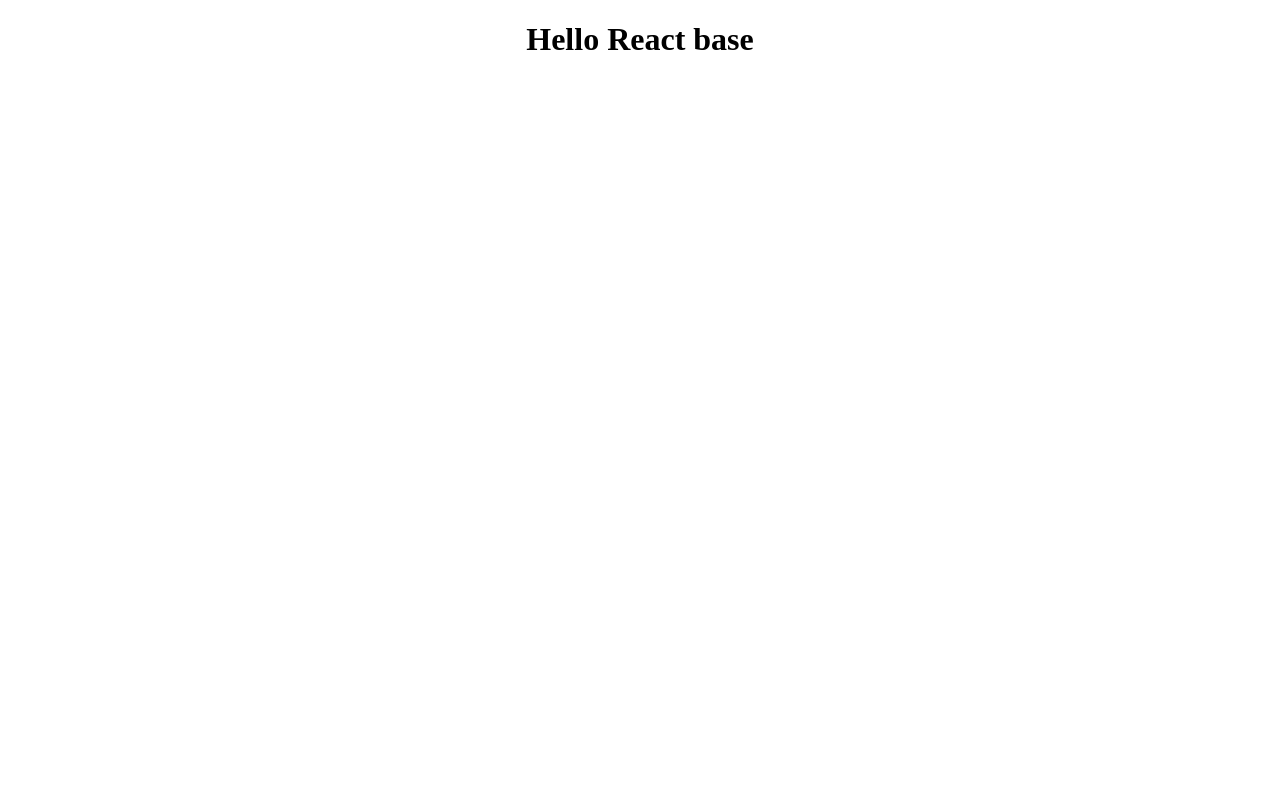
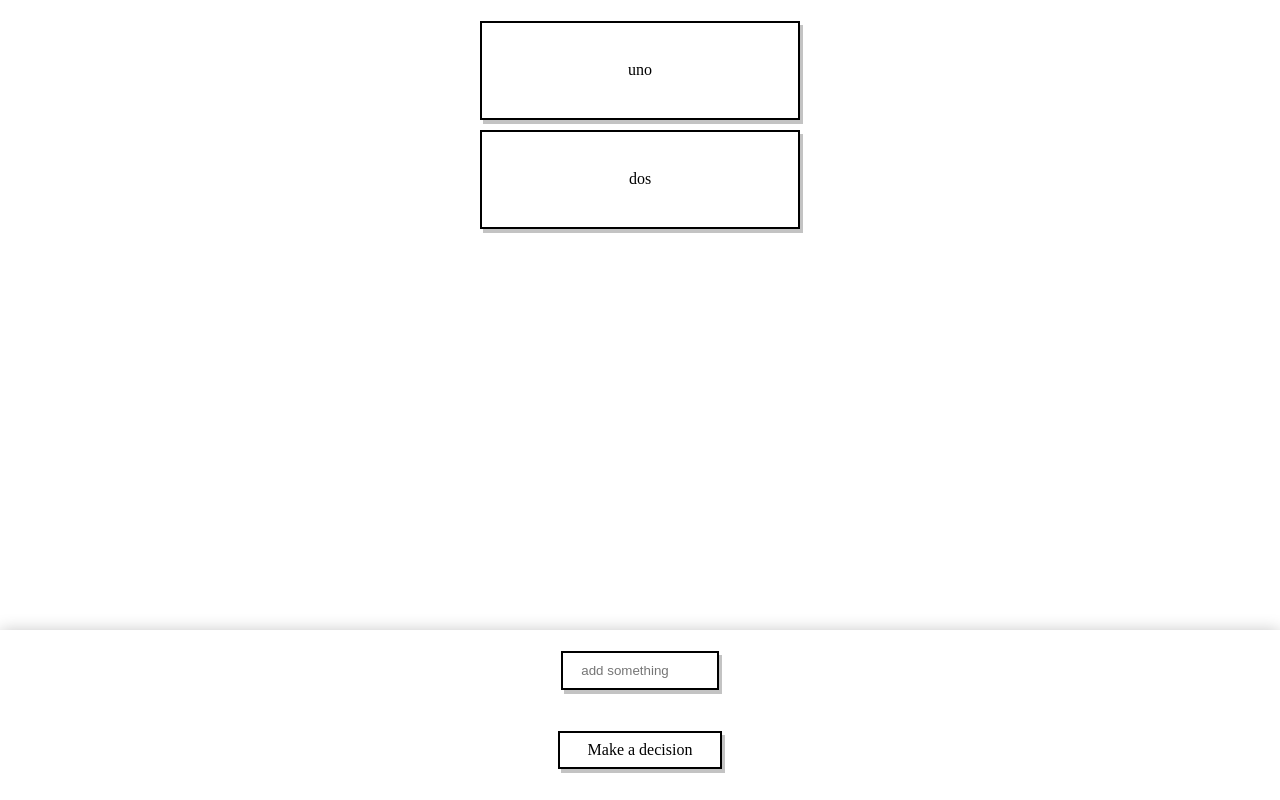
Before and after one commit to criaturaExperimental/diecision-maker, a React app: page / in a window 1280 px wide. Built offline with nearby package versions, Linux system fonts and the light colour scheme.

Commit message:
Set main layout

```diff
--- a/src/components/App.jsx
+++ b/src/components/App.jsx
@@ -1,14 +1,48 @@
 import React from 'react';
-import styled from 'styled-components';
+import styled, { createGlobalStyle } from 'styled-components';
 
-function AppBase(props) {
+import { List } from 'components/List';
+import { Footer } from 'components/Footer';
+import { Input } from 'components/Input';
+import { ButtonSimple } from 'components/ButtonSimple';
+
+const decisionList = [
+  {
+    id: '01',
+    label: 'uno',
+  },
+  {
+    id: '02',
+    label: 'dos',
+  },
+];
+
+export function AppBase(props) {
   return (
-    <div className={props.className}>
-      <h1>Hello {props.appTitle}</h1>
-    </div>
+    <main className={props.className}>
+      <GlobalStyle />
+      <List list={decisionList} />
+      <Footer>
+        <Input
+          placeholder='add something'
+          keyHandler={() => console.log('you keyed up')}
+          inputOnChange={() => console.log('value changed')}
+          value=''
+        />
+        <ButtonSimple
+          decisionButtonClickHandler={() => console.log('Button clicked')}
+          label='Make a decision'
+        />
+      </Footer>
+    </main>
   );
 }
 
 export const App = styled(AppBase)`
   text-align: center;
 `;
+
+const GlobalStyle = createGlobalStyle`
+  body {
+    margin: 0;
+  }`;
--- /dev/null
+++ b/src/components/ButtonSimple.js
@@ -0,0 +1,26 @@
+import React from 'react';
+import styled from 'styled-components';
+
+export function ButtonSimpleBase(props) {
+  return (
+    <div
+      className={props.className}
+      onClick={props.decisionButtonClickHandler}
+      alt='Make decision'
+    >
+      <p>{props.label}</p>
+    </div>
+  );
+}
+
+export const ButtonSimple = styled(ButtonSimpleBase)`
+  cursor: pointer;
+  border: 2px solid black;
+  box-shadow: 3px 4px 0px 0px #c3c3c3;
+  width: 20ch;
+  transition: 300ms ease-in-out;
+  background-color: white;
+  p {
+    margin: 8px 0;
+  }
+`;
--- /dev/null
+++ b/src/components/Footer.jsx
@@ -0,0 +1,24 @@
+import React from 'react';
+import styled from 'styled-components';
+
+export function FooterBase(props) {
+  return <footer className={props.className}>{props.children}</footer>;
+}
+
+export const Footer = styled(FooterBase)`
+  display: flex;
+  flex-direction: column;
+  justify-content: space-around;
+  align-items: center;
+  box-shadow: 0 1px 16px 0px #c3c3c3;
+  padding-bottom: 10px;
+  background-color: white;
+  position: fixed;
+  bottom: 0;
+  width: 100%;
+  height: 20vh;
+  h1 {
+    color: black;
+    font-size: 1.75em;
+  }
+`;
--- /dev/null
+++ b/src/components/Input.jsx
@@ -0,0 +1,22 @@
+import React from 'react';
+import styled from 'styled-components';
+
+export function InputBase(props) {
+  return (
+    <input
+      className={props.className}
+      placeholder={props.placeholder}
+      onKeyUp={props.keyHandler}
+      onChange={(event) => props.inputOnChange(event.target.value)}
+      value={props.value}
+    ></input>
+  );
+}
+
+export const Input = styled(InputBase)`
+  border: 2px solid black;
+  box-shadow: 3px 4px 0px 0px #c3c3c3;
+  line-height: 2.5em;
+  width: 18ch;
+  padding-left: 18px;
+`;
--- /dev/null
+++ b/src/components/ItemList.jsx
@@ -0,0 +1,19 @@
+import React from 'react';
+import styled from 'styled-components';
+
+export function Component(props) {
+  return (
+    <li className={props.className} key={props.index}>
+      {props.label}
+    </li>
+  );
+}
+
+export const ItemList = styled(Component)`
+  cursor: pointer;
+  padding: 3%;
+  margin: 5px;
+  width: 30ch;
+  border: 2px solid black;
+  box-shadow: 3px 4px 0px 0px #c3c3c3;
+`;
--- /dev/null
+++ b/src/components/List.jsx
@@ -0,0 +1,24 @@
+import React from 'react';
+import styled from 'styled-components';
+
+import { ItemList } from 'components/ItemList';
+
+export function ListBase(props) {
+  return (
+    <ul className={props.className}>
+      {props.list.map((item) => (
+        <ItemList key={item.id} label={item.label} />
+      ))}
+    </ul>
+  );
+}
+
+export const List = styled(ListBase)`
+  list-style: none;
+  padding-inline-start: 0;
+  display: flex;
+  flex-direction: column;
+  align-items: center;
+  height: 65vh;
+  overflow: scroll;
+`;
--- a/src/index.html
+++ b/src/index.html
@@ -8,7 +8,7 @@
 </head>
 
 <body>
-  <div id="App"></div>
+  <main id="App"></main>
 </body>
 
 </html>
--- a/src/index.js
+++ b/src/index.js
@@ -2,4 +2,4 @@ import React from 'react';
 import ReactDOM from 'react-dom';
 import { App } from 'components/App.jsx';
 
-ReactDOM.render(<App appTitle='React base' />, document.getElementById('App'));
+ReactDOM.render(<App />, document.getElementById('App'));
--- a/webpack.config.js
+++ b/webpack.config.js
@@ -4,13 +4,15 @@ const { CleanWebpackPlugin } = require('clean-webpack-plugin');
 
 module.exports = {
   entry: {
-    bundle: './src/index.js'
+    bundle: './src/index.js',
   },
   resolve: {
     alias: {
       components: path.resolve(__dirname, './src/components/'),
-      helpers: path.resolve(__dirname, './src/helpers/')
-    }
+      helpers: path.resolve(__dirname, './src/helpers/'),
+      styles: path.resolve(__dirname, './src/styles/'),
+    },
+    extensions: ['.js', '.jsx'],
   },
   module: {
     rules: [
@@ -18,25 +20,25 @@ module.exports = {
         test: /\.(js|jsx)$/,
         exclude: /node_modules/,
         use: {
-          loader: 'babel-loader'
-        }
-      }
-    ]
+          loader: 'babel-loader',
+        },
+      },
+    ],
   },
   devServer: {
     contentBase: './dist',
     hot: true,
-    port: 3000
+    port: 3000,
   },
   plugins: [
     new CleanWebpackPlugin(),
     new HtmlWebpackPlugin({
       template: './src/index.html',
-      filename: './index.html'
-    })
+      filename: './index.html',
+    }),
   ],
   output: {
     filename: '[name].js',
-    path: path.resolve(__dirname, 'dist')
-  }
+    path: path.resolve(__dirname, 'dist'),
+  },
 };
```
Also changed, not shown: src/components/DecisionItem.js (added, +30 -0 lines).
